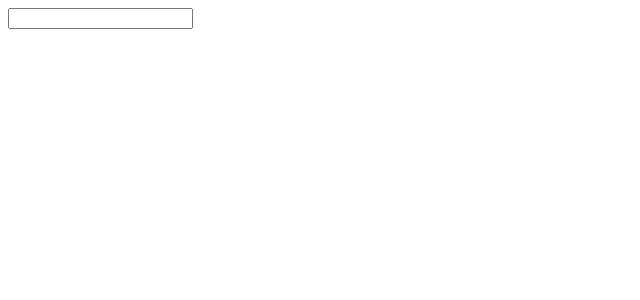
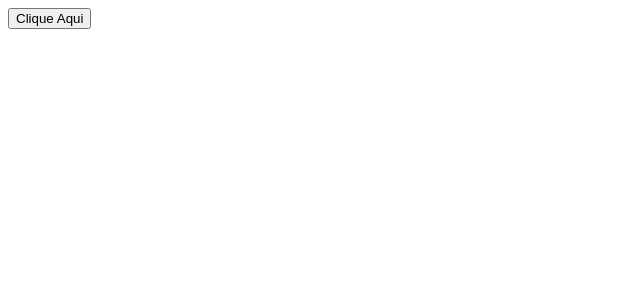
Before and after one commit to gpereira86/curso-vue-relembrando, a Vue app: page / in a window 1280 px wide. Shown: the top 300 px of the page, without its empty margins (0-640 px from the left). Built offline with nearby package versions, Linux system fonts and the light colour scheme.

Commit message:
Classe e clique

```diff
--- a/src/App.vue
+++ b/src/App.vue
@@ -5,10 +5,12 @@
   // import Exemplo02 from './componentes/Exemplo02Condicional.vue'
   // import Exemplo03 from './componentes/Exemplo03Laco.vue'
   // import Exemplo04 from './componentes/Exemplo04HTML.vue'
-  import Exemplo05 from './componentes/Exemplo05Model.vue'
+  // import Exemplo05 from './componentes/Exemplo05Model.vue'
+  // import Exemplo06 from './componentes/Exemplo06Classe.vue'
+  import Exemplo07 from './componentes/Exemplo07Clique.vue'
 </script>
 
 <!-- HTML -->
 <template>
-  <Exemplo05></Exemplo05>
+  <Exemplo07></Exemplo07>
 </template>
--- /dev/null
+++ b/src/componentes/Exemplo06Classe.vue
@@ -0,0 +1,16 @@
+<!-- SCRIPT -->
+<script setup>
+  // Variável
+  let validacao = false;
+</script>
+
+<!-- CSS -->
+<style>
+    .ok{color: green;}
+    .falha{color: red;}
+</style>
+
+<!-- HTML -->
+<template>
+    <p :class="validacao ? 'ok' : 'falha'">Utilizando a Diretiva class</p>
+</template>
--- /dev/null
+++ b/src/componentes/Exemplo07Clique.vue
@@ -0,0 +1,14 @@
+<!-- SCRIPT -->
+<script setup>
+
+  // Função
+  function mensagem() {
+    alert('Trabaqlhando com eventos de clique!');
+  }
+
+</script>
+
+<!-- HTML -->
+<template>
+    <button @click="mensagem">Clique Aqui</button>
+</template>
```
